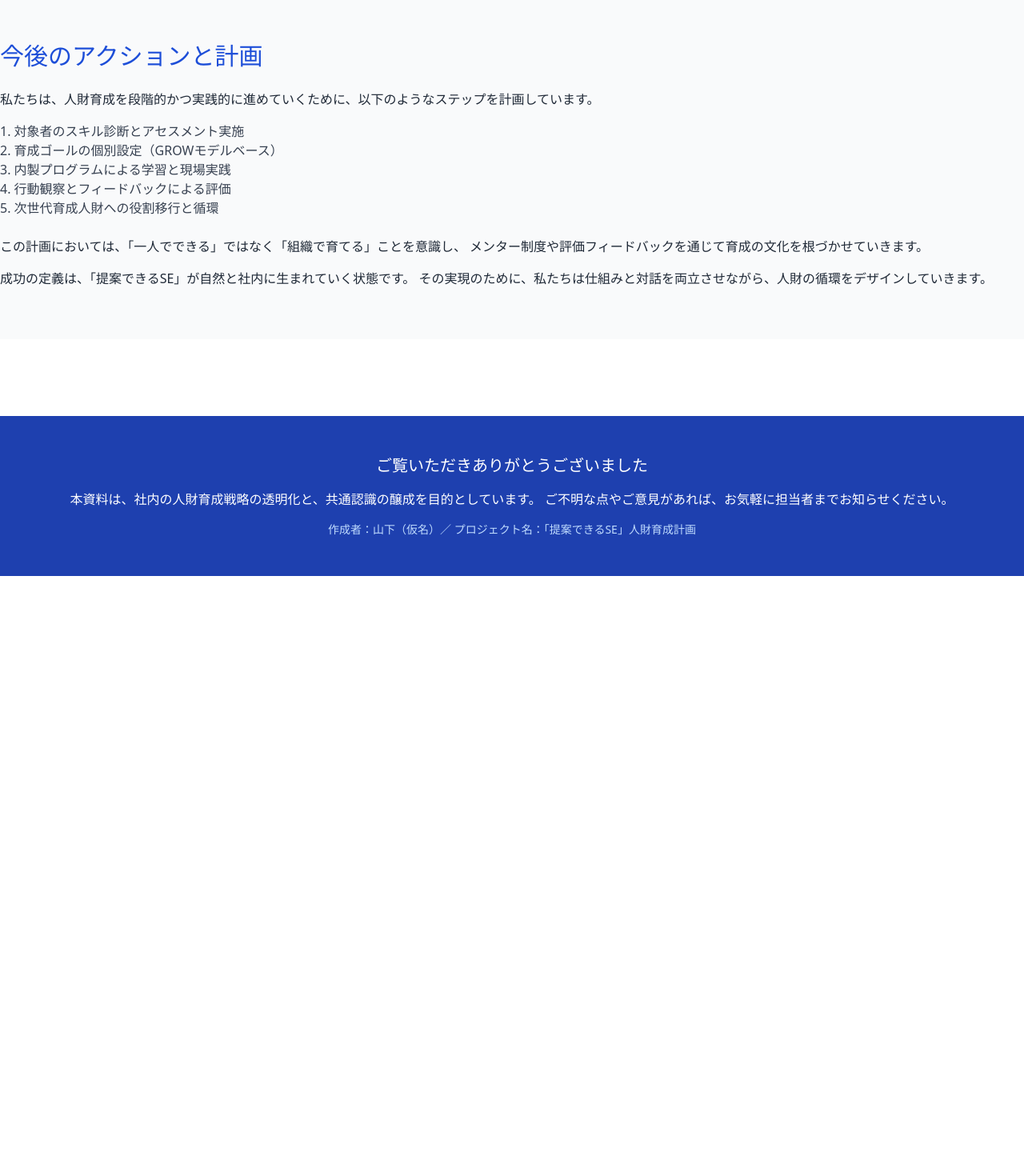
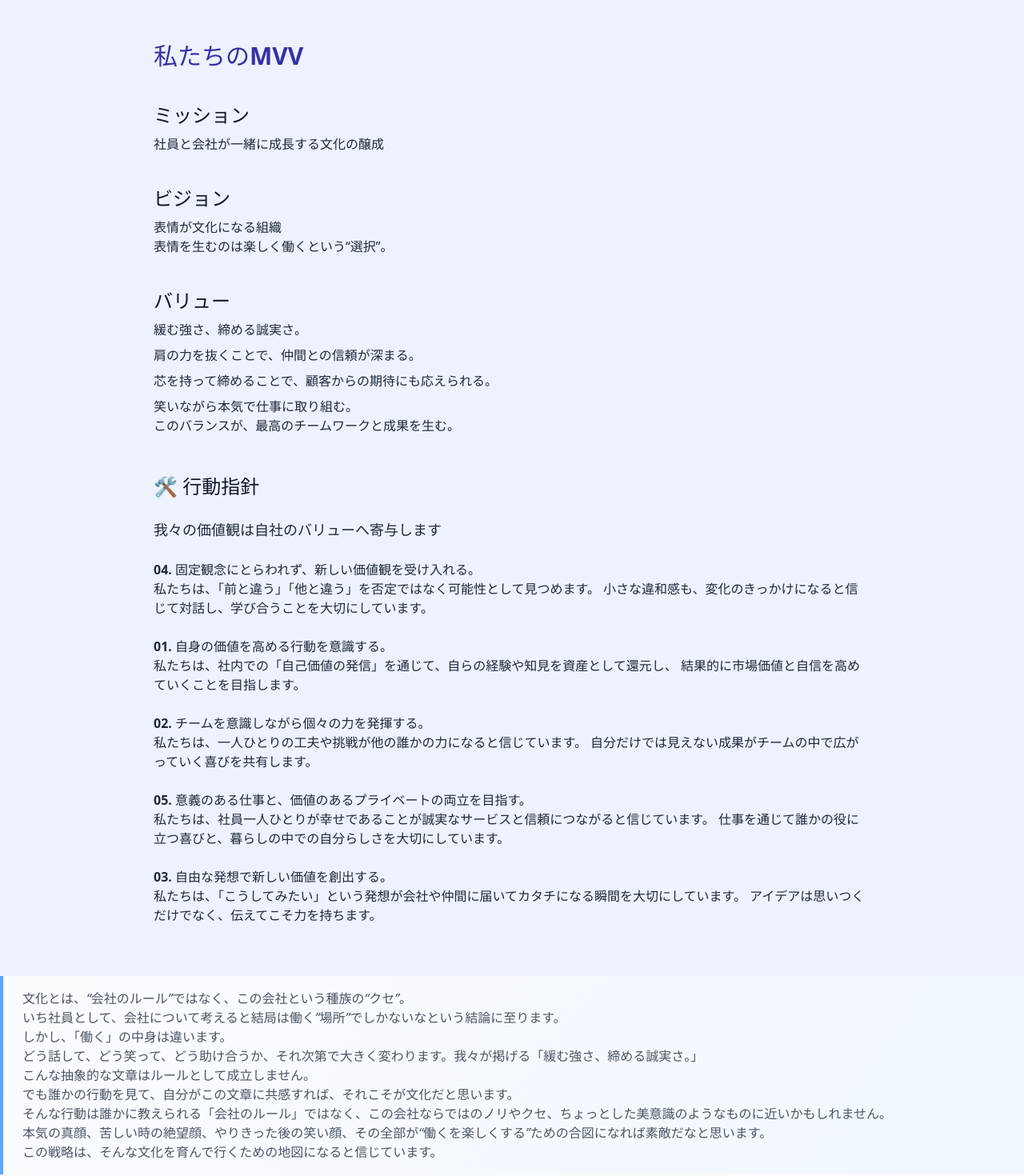
Before and after one commit to kutsu-4ta/circler-ses-lp, a React (Vite) app: page /aboutUs in a window 1280 px wide. Shown: the part 80-1550 px from the top of the page at 80% size. Before the commit the page ends 800 px from the top, so only its background shows below. Built offline with nearby package versions, Linux system fonts and the light colour scheme.

Commit message:
私たちについてページ（内容はひどい）

```diff
--- a/src/App.tsx
+++ b/src/App.tsx
@@ -11,6 +11,7 @@ import ExecutiveRoleDetails from "./components/leadership/details/ExecutiveRoleD
 import ChallengeDetails from "./components/leadership/details/ChallengeDetails";
 import InvestmentDetails from "./components/leadership/details/InvestmentDetails";
 import LogicDetails from "./components/leadership/details/LogicDetails";
+import AboutUsPage from "./pages/AboutUsPage";
 
 function Container({children}: { children: React.ReactNode }) {
     return (
@@ -32,16 +33,6 @@ function HomePage() {
     );
 }
 
-function AboutUs() {
-    return (
-        <Container>
-            <Container>
-                <Plan/>
-            </Container>
-        </Container>
-    );
-}
-
 export default function App() {
     return (
         <Router>
@@ -52,7 +43,7 @@ export default function App() {
                         <Route path="/" element={<HomePage/>}/>
                         <Route path="/members" element={<MemberPage/>}/>
                         <Route path="/leaders" element={<LeadershipPage/>}/>
-                        <Route path="/aboutUs" element={<AboutUs/>}/>
+                        <Route path="/aboutUs" element={<AboutUsPage/>}/>
                         {/*経営向け 詳細ページ*/}
                         <Route path="/leaders/details/challenge" element={<ChallengeDetails/>}/>
                         <Route path="/leaders/details/logic" element={<LogicDetails/>}/>
--- a/src/components/Nav.tsx
+++ b/src/components/Nav.tsx
@@ -21,7 +21,7 @@ export default function Nav() {
                     } md:flex md:space-x-6 text-sm font-medium text-blue-700 md:items-center md:static absolute bg-white left-0 top-full w-full md:w-auto md:bg-transparent`}
                 >
                     <li className="border-b md:border-none">
-                        <Link to="/" className="block  py-2 hover:underline" onClick={() => setIsOpen(false)}>
+                        <Link to="/aboutUs" className="block  py-2 hover:underline" onClick={() => setIsOpen(false)}>
                             私たちについて
                         </Link>
                     </li>
--- /dev/null
+++ b/src/components/aboutus/CultureQuote.tsx
@@ -0,0 +1,20 @@
+/**
+ * 目的：「文化とは何か」の抽象度の高い解釈の明示
+ * 元ネタ：「ノリやクセ」、「行動」、「ちょっとした美意識」など
+ * 表示例：
+ */
+export default function CultureQuote() {
+    return (
+        <blockquote className="italic text-gray-600 px-6 py-4 border-l-4 border-blue-400">
+            文化とは、“会社のルール”ではなく、この会社という種族の“クセ”。<br/>
+            いち社員として、会社について考えると結局は働く”場所”でしかないなという結論に至ります。<br/>
+            しかし、「働く」の中身は違います。<br/>
+            どう話して、どう笑って、どう助け合うか、それ次第で大きく変わります。我々が掲げる「緩む強さ、締める誠実さ。」<br/>
+            こんな抽象的な文章はルールとして成立しません。<br/>
+            でも誰かの行動を見て、自分がこの文章に共感すれば、それこそが文化だと思います。<br/>
+            そんな行動は誰かに教えられる「会社のルール」ではなく、この会社ならではのノリやクセ、ちょっとした美意識のようなものに近いかもしれません。<br/>
+            本気の真顔、苦しい時の絶望顔、やりきった後の笑い顔、その全部が“働くを楽しくする”ための合図になれば素敵だなと思います。<br/>
+            この戦略は、そんな文化を育んで行くための地図になると信じています。<br/>
+        </blockquote>
+    );
+}
--- /dev/null
+++ b/src/components/aboutus/MvvSection.tsx
@@ -0,0 +1,72 @@
+/**
+ * 目的：自社のMVVとの接続を明確にする
+ * 表示内容：
+ * ミッション：この会社に文化を作る
+ * ビジョン：表情が文化になる会社
+ * バリュー：5項目＋その具体例（資料にある言語化）
+ */
+
+const MvvSection: React.FC = () => (
+    <section className="py-16 px-4 bg-indigo-50">
+        <div className="max-w-4xl mx-auto text-gray-800">
+            <h2 className="text-3xl font-bold mb-10 text-indigo-800">私たちのMVV</h2>
+
+            {/* Mission */}
+            <div className="mb-10">
+                <h3 className="text-2xl font-semibold text-gray-900 mb-2"> ミッション</h3>
+                <p>社員と会社が一緒に成長する文化の醸成</p>
+            </div>
+
+            {/* Vision */}
+            <div className="mb-10">
+                <h3 className="text-2xl font-semibold text-gray-900 mb-2"> ビジョン</h3>
+                <p>表情が文化になる組織<br/>表情を生むのは楽しく働くという“選択”。</p>
+            </div>
+
+            {/* Value */}
+            <div className="mb-12">
+                <h3 className="text-2xl font-semibold text-gray-900 mb-2"> バリュー</h3>
+                <p className="mb-2">緩む強さ、締める誠実さ。</p>
+                <p className="mb-2">肩の力を抜くことで、仲間との信頼が深まる。</p>
+                <p className="mb-2">芯を持って締めることで、顧客からの期待にも応えられる。</p>
+                <p>笑いながら本気で仕事に取り組む。<br/>このバランスが、最高のチームワークと成果を生む。</p>
+            </div>
+
+            {/* Action Guidelines */}
+            <div>
+                <h3 className="text-2xl font-semibold text-gray-900 mb-6">🛠 行動指針</h3>
+                <p className="mb-6 text-lg font-medium">我々の価値観は自社のバリューへ寄与します</p>
+
+                <ul className="space-y-6 text-base">
+                    <li>
+                        <strong>04. 固定観念にとらわれず、新しい価値観を受け入れる。</strong><br/>
+                        私たちは、「前と違う」「他と違う」を否定ではなく可能性として見つめます。
+                        小さな違和感も、変化のきっかけになると信じて対話し、学び合うことを大切にしています。
+                    </li>
+                    <li>
+                        <strong>01. 自身の価値を高める行動を意識する。</strong><br/>
+                        私たちは、社内での「自己価値の発信」を通じて、自らの経験や知見を資産として還元し、
+                        結果的に市場価値と自信を高めていくことを目指します。
+                    </li>
+                    <li>
+                        <strong>02. チームを意識しながら個々の力を発揮する。</strong><br/>
+                        私たちは、一人ひとりの工夫や挑戦が他の誰かの力になると信じています。
+                        自分だけでは見えない成果がチームの中で広がっていく喜びを共有します。
+                    </li>
+                    <li>
+                        <strong>05. 意義のある仕事と、価値のあるプライベートの両立を目指す。</strong><br/>
+                        私たちは、社員一人ひとりが幸せであることが誠実なサービスと信頼につながると信じています。
+                        仕事を通じて誰かの役に立つ喜びと、暮らしの中での自分らしさを大切にしています。
+                    </li>
+                    <li>
+                        <strong>03. 自由な発想で新しい価値を創出する。</strong><br/>
+                        私たちは、「こうしてみたい」という発想が会社や仲間に届いてカタチになる瞬間を大切にしています。
+                        アイデアは思いつくだけでなく、伝えてこそ力を持ちます。
+                    </li>
+                </ul>
+            </div>
+        </div>
+    </section>
+);
+
+export default MvvSection;
--- /dev/null
+++ b/src/components/aboutus/TeamMessage.tsx
@@ -0,0 +1,23 @@
+/**
+ * 目的：このプロジェクトに取り組むチームの“熱意”や“想い”を伝える
+ * 元ネタ：「この戦略への気持ち」発案者のメッセージ
+ * 表示例（中身の例文）
+ * @constructor
+ */
+export default function TeamMessage() {
+    return (
+        <section className="px-4 py-8">
+            <h2 className="text-2xl font-bold mb-4">戦略推進チームからのメッセージ</h2>
+            <p className="mb-2">
+                私たちは、ただのルールではなく、文化を育てることを目指しています。
+                「緩む強さ、締める誠実さ」という言葉が、社員一人ひとりの行動を通じて共鳴し合う――
+                そんな組織を本気で目指しています。<br/>
+                この戦略は私たちはその文化の地図を、今まさに描いています。
+            </p>
+            <p>
+                真顔も、絶望も、笑顔も。すべてが“働くを楽しくする”ための表情だと信じて。
+                私たちはその文化の地図を、今まさに描いています。
+            </p>
+        </section>
+    );
+}
--- /dev/null
+++ b/src/pages/AboutUsPage.tsx
@@ -0,0 +1,17 @@
+import Plan from "../components/Plan";
+import CultureQuote from "../components/aboutus/CultureQuote";
+import TeamMessage from "../components/aboutus/TeamMessage";
+import MvvSection from "../components/aboutus/MvvSection";
+
+const AboutUsPage: React.FC = () => {
+    return (
+        <div className="font-sans text-gray-800 bg-gradient-to-br from-white to-blue-50 min-h-screen">
+            <MvvSection />
+            <CultureQuote />
+            <Plan />
+            {/*<TeamMessage />*/}
+        </div>
+    );
+};
+
+export default AboutUsPage
```
